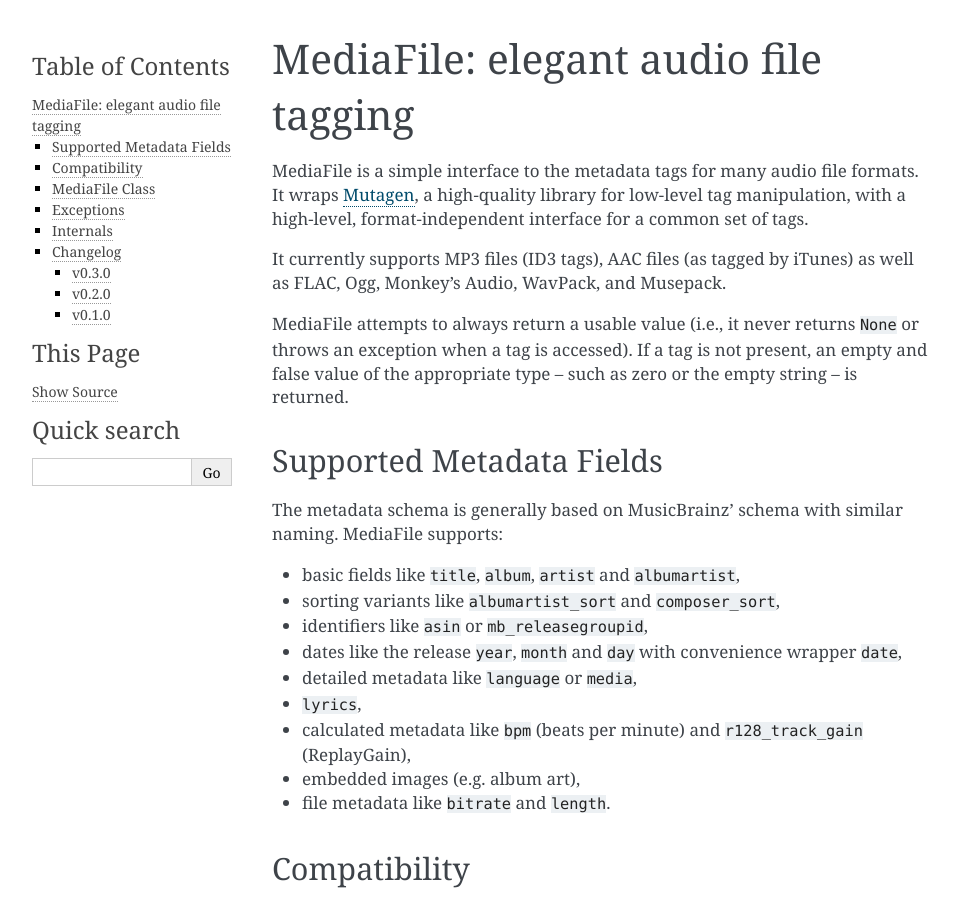
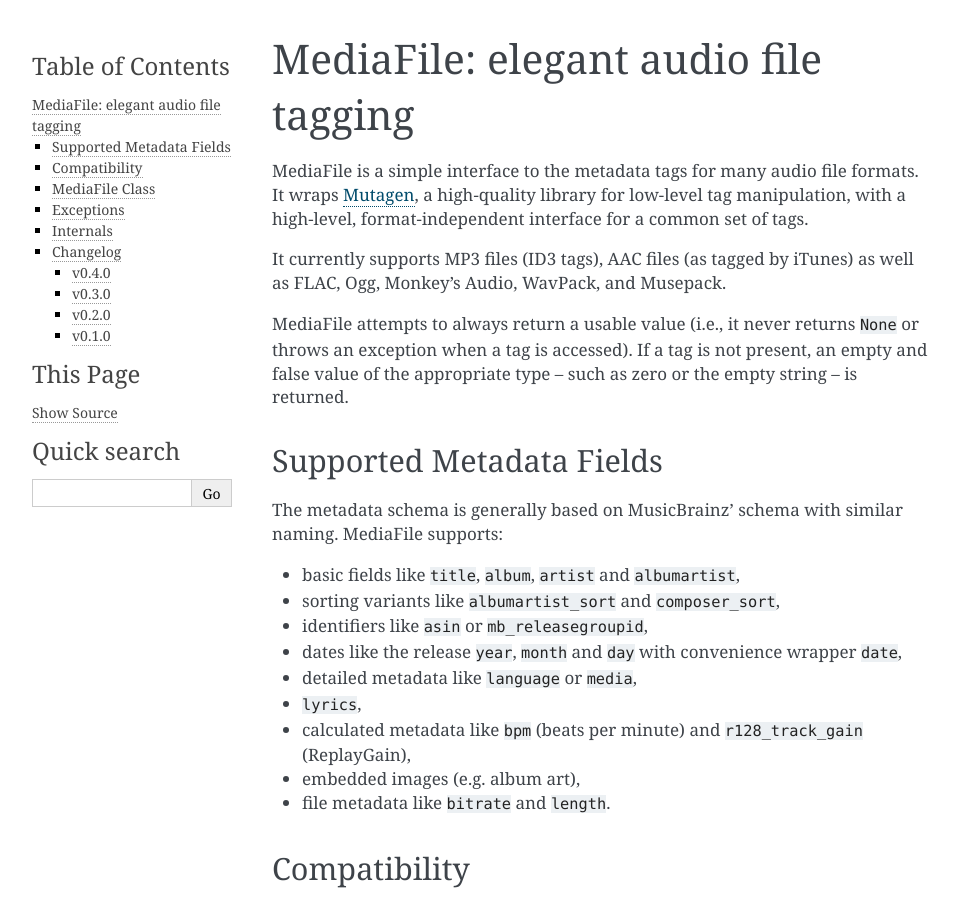
Before and after one commit to beetbox/mediafile, a Sphinx documentation site: the page built from docs/index.rst, in a window 1280 px wide and 900 px high. Shown: the whole window, without its empty margins (148-1105 px from the left). Built offline with Sphinx 7.4.7, drawn with Linux system fonts in a browser that asks for light colours; some of the changed text lies outside the part shown.

Commit message:
Bump version to v0.4.0

```diff
--- a/docs/conf.py
+++ b/docs/conf.py
@@ -17,8 +17,8 @@
 copyright = '2016, the beets project'
 author = 'the beets project'
 
-version = '0.3'
-release = '0.3.0'
+version = '0.4'
+release = '0.4.0'
 
 pygments_style = 'sphinx'
 htmlhelp_basename = 'mediafiledoc'
--- a/docs/index.rst
+++ b/docs/index.rst
@@ -100,6 +100,11 @@
 Changelog
 ---------
 
+v0.4.0
+''''''
+
+- Added a ``barcode`` field.
+
 v0.3.0
 ''''''
 
--- a/setup.py
+++ b/setup.py
@@ -84,7 +84,7 @@
 
 setup(
     name='mediafile',
-    version='0.3.0',
+    version='0.4.0',
     description='low-level audio tag interface',
     author='Adrian Sampson',
     author_email='adrian@radbox.org',
```
